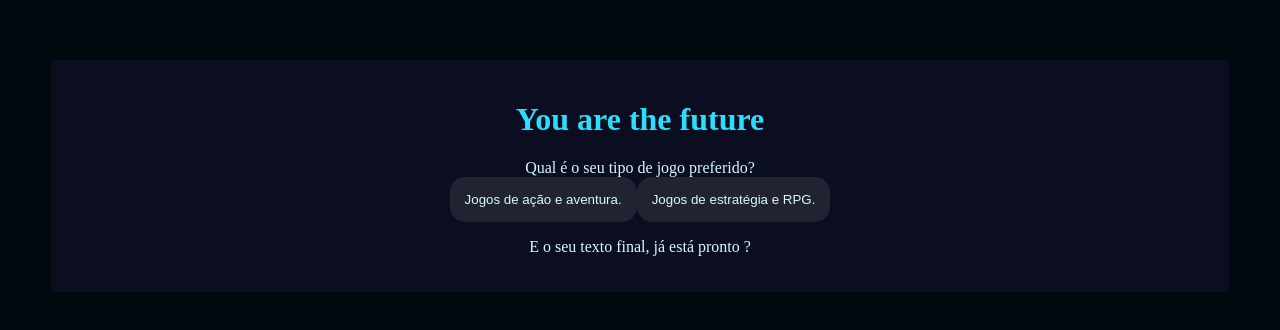
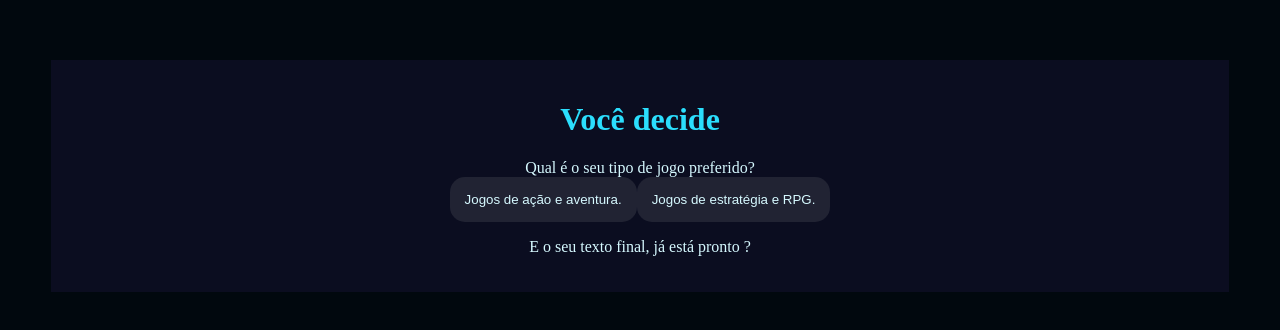
Before and after one commit to luisaoliveiraa/missao, a plain HTML site: page index.html in a window 1280 px wide. Shown: the part 232-562 px from the top of the page. Drawn offline with Linux system fonts and the light colour scheme.

Commit message:
Update index.html

```diff
--- a/index.html
+++ b/index.html
@@ -4,11 +4,11 @@
     <meta charset="UTF-8">
     <meta name="viewport" content="width=device-width, initial-scale=1.0">
     <link rel="stylesheet" href="style.css">
-    <title>Você decide o futuro da IA</title>
+    <title>Questionário sobre Jogos</title>
 </head>
 <body>
     <div class="caixa-principal">
-        <h1>You are the future</h1>
+        <h1>Você decide</h1>
         <div class="caixa-perguntas">
             Você já sabe quais são as perguntas que irão nortear sua missão ?
         </div>
```
